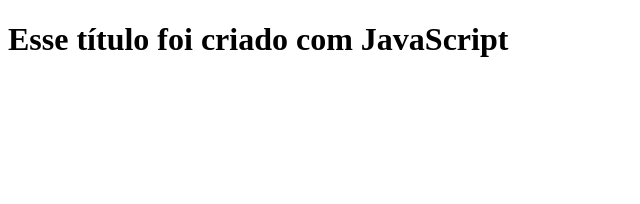
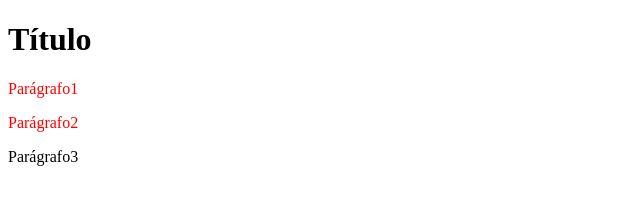
Before and after one commit to GersonST/javascript-intermediario-aulas, a plain HTML site: page index.html in a window 1280 px wide. Shown: the whole page, without its empty margins (0-640 px from the left). Drawn offline with Linux system fonts and the light colour scheme.

Commit message:
aula acessando html com js

```diff
--- a/index.html
+++ b/index.html
@@ -4,10 +4,20 @@
     <meta charset="UTF-8">
     <meta name="viewport" content="width=device-width, initial-scale=1.0">
     <title>JavaScript - Intermediário</title>
+    <style>
+
+        .paragrafo {
+            color: red;
+        }
+
+    </style>
 </head>
 <body>
 
-
+<h1>Título</h1>
+<p class="paragrafo" id="p1">Parágrafo1</p>
+<p class="paragrafo">Parágrafo2</p>
+<p>Parágrafo3</p>
 
 
 <script src="script.js"></script>
--- a/script.js
+++ b/script.js
@@ -1 +1,18 @@
-document.body.innerHTML = "<h1> Esse título foi criado com JavaScript </h1>" + document.body.innerHTML
+let p1 = document.getElementById("p1")
+
+console.log(p1)
+
+
+let paragrafos = document.getElementsByClassName("paragrafo")
+
+console.log(paragrafos)
+
+for (let p of paragrafos) {
+    console.log(p)
+}
+
+
+
+let tp = document.getElementsByTagName("p");
+
+console.log(tp[2])
```
